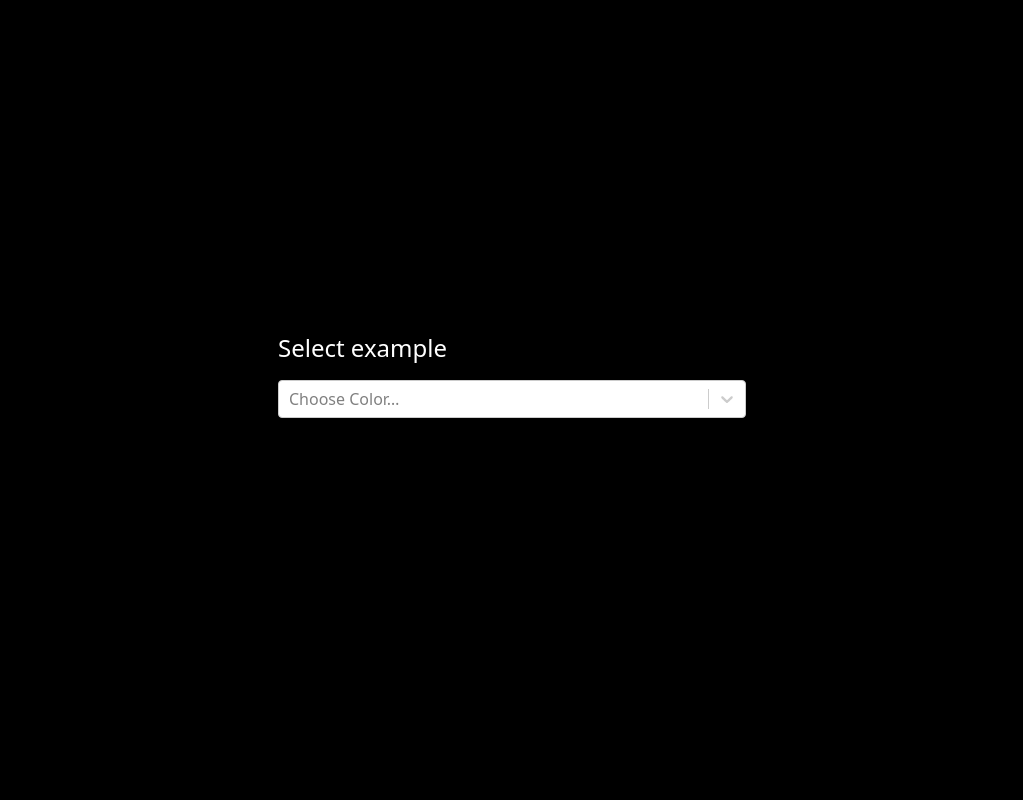
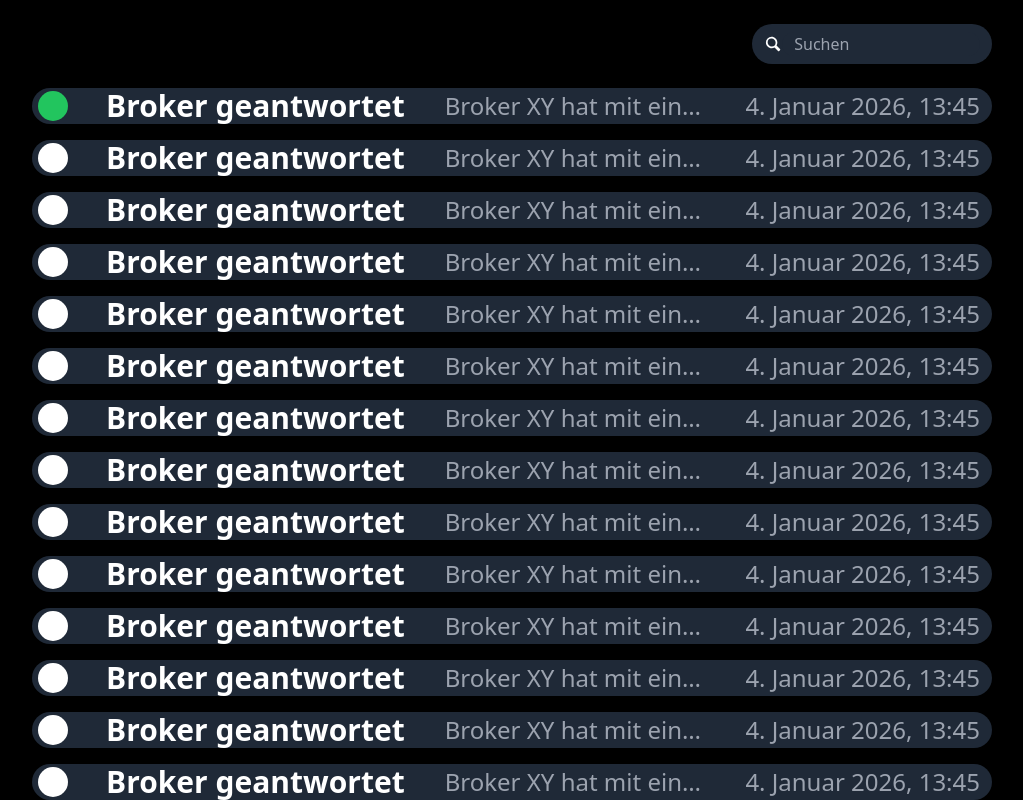
Before and after one commit to BRlCKY/incogni-clone, a React (Vite) app: page / in a window 1280 px wide. Shown: the whole page, without its empty margins (128-1151 px from the left). Built offline with nearby package versions, Linux system fonts and the light colour scheme; the HTML template or start-up script is replaced by a standard one.

Commit message:
jir reviewed the code and removed some unused stuff. FIXME

```diff
--- a/src/App.tsx
+++ b/src/App.tsx
@@ -1,13 +1,11 @@
 import { BrowserRouter, Route, Routes } from "react-router-dom";
 import LogPage from "./components/view_log/LogPage";
 import NotFound from "./NotFound";
-import SelectComp from "./components/SelectComp";
 
 const App = () => (
 	<BrowserRouter>
 		<Routes>
-			<Route path="/" element={<SelectComp />} />
-			<Route path="/logs" element={<LogPage />} />
+			<Route path="/" element={<LogPage />} />
 			<Route path="*" element={<NotFound />} />
 		</Routes>
 	</BrowserRouter>
--- a/src/components/SelectComp.tsx
+++ /dev/null
@@ -1,35 +0,0 @@
-import React, { useState } from "react";
-import Select from "react-select";
-
-const options = [
-	{ value: 'color-red', label: 'Red' },
-	{ value: 'color-green', label: 'Green' },
-	{ value: 'color-blue', label: 'Blue' },
-];
-
-const SelectComp = () => {
-	const [values, setValues] = useState<any[]>([]);
-
-	return (
-		<div className="flex items-center justify-center min-h-screen">
-			<div className="p-4" style={{ width: "500px" }}>
-				<h1 className="text-2xl mb-4">Select example</h1>
-				<div style={{ paddingBottom: 50 }}>
-					<Select
-						options={options}
-						value={values}
-						onChange={(selected) => setValues((selected as any) || [])}
-						isMulti
-						isSearchable
-						isClearable
-						placeholder="Choose Color…"
-						menuPosition="fixed"
-						menuPlacement="bottom"
-					/>
-				</div>
-			</div>
-		</div>
-	);
-};
-
-export default SelectComp;
--- a/src/components/view_log/ListComp.tsx
+++ b/src/components/view_log/ListComp.tsx
@@ -1,7 +1,3 @@
-import { Color } from "ogl";
-import React from "react"
-import { text } from "stream/consumers";
-
 type ListCompProps = {
     title: string;
     text2?: string;
@@ -10,11 +6,13 @@ type ListCompProps = {
     perimeter?: number;
 }
 
+const elementHeight = 40;
+
 const ListComp = ({ title, text2, text3, circleColor, perimeter }: ListCompProps) => {
 
     return (
         <div
-            className="h-[40px] w-3/4 bg-gray-800 rounded-full flex items-center px-1 hover:bg-gray-700 transition-colors duration-200 cursor-default"
+            className={`h-[${elementHeight}px] w-3/4 bg-gray-800 rounded-full flex items-center px-1 hover:bg-gray-700 transition-colors duration-200 cursor-pointer`}
         >
             <div
                 className={`${circleColor ? circleColor : "bg-white"} rounded-full align-middle relative left-[2px]`}
--- a/src/components/view_log/LogPage.tsx
+++ b/src/components/view_log/LogPage.tsx
@@ -8,7 +8,7 @@ const LogPage = () => {
                 <SearchbarComp />
             </div>
 
-            <div className="flex-1 overflow-y-auto flex flex-col items-center gap-4 mt-6">
+            <div className="flex-1 overflow-y-scroll h-[500px] flex flex-col items-center gap-4 mt-6">
                 <ListComp title="Broker geantwortet" text2="Broker XY hat mit einer Bestätigung geddddddddddddddddddddddddddantwortet. Deine ..." text3="4. Januar 2026, 13:45" circleColor="bg-green-500" />
                 <ListComp title="Broker geantwortet" text2="Broker XY hat mit einer Bestätigung geantwortet. Deine ..." text3="4. Januar 2026, 13:45"/>
                 <ListComp title="Broker geantwortet" text2="Broker XY hat mit einer Bestätigung geantwortet. Deine ..." text3="4. Januar 2026, 13:45"/>
```
